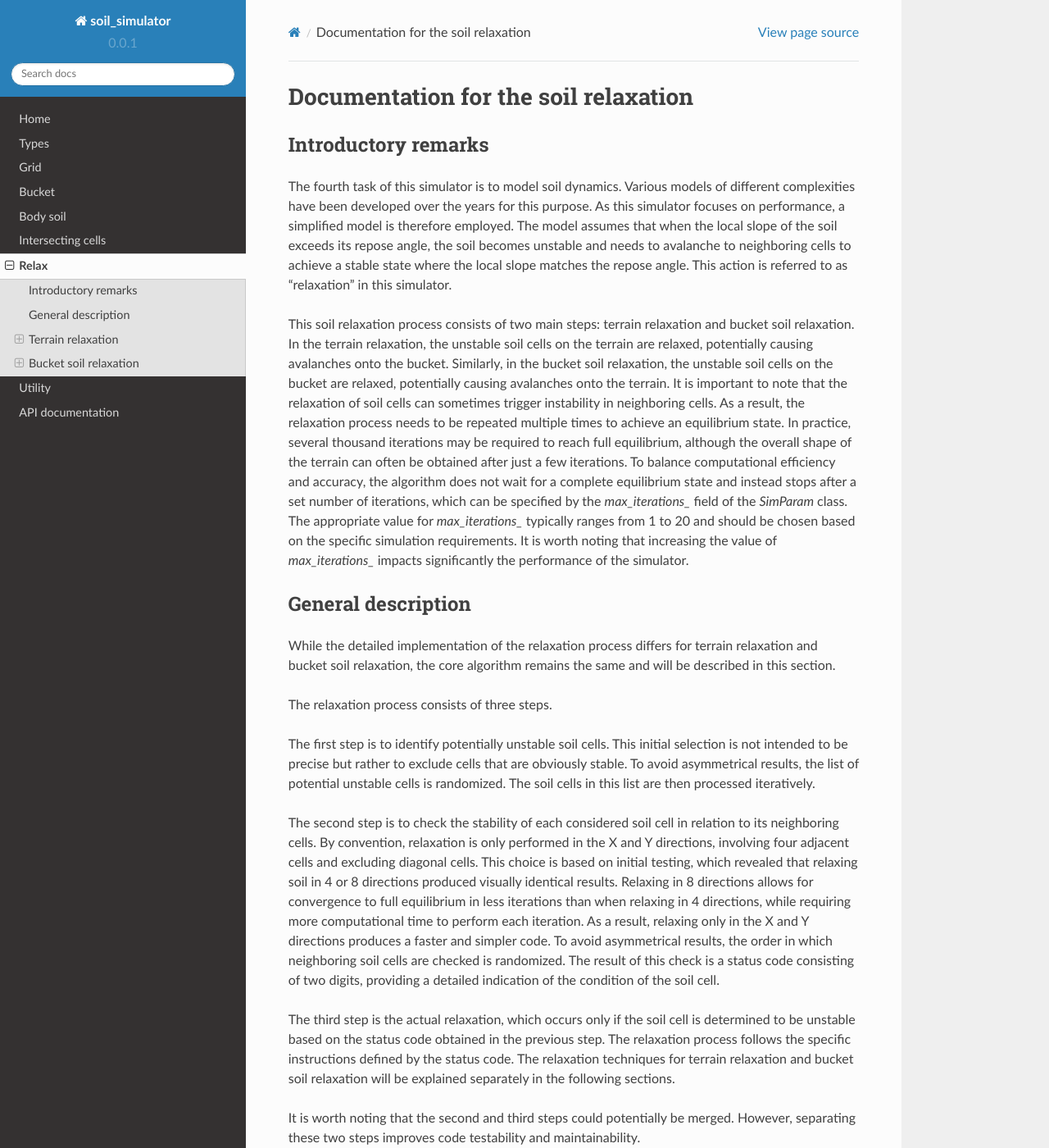
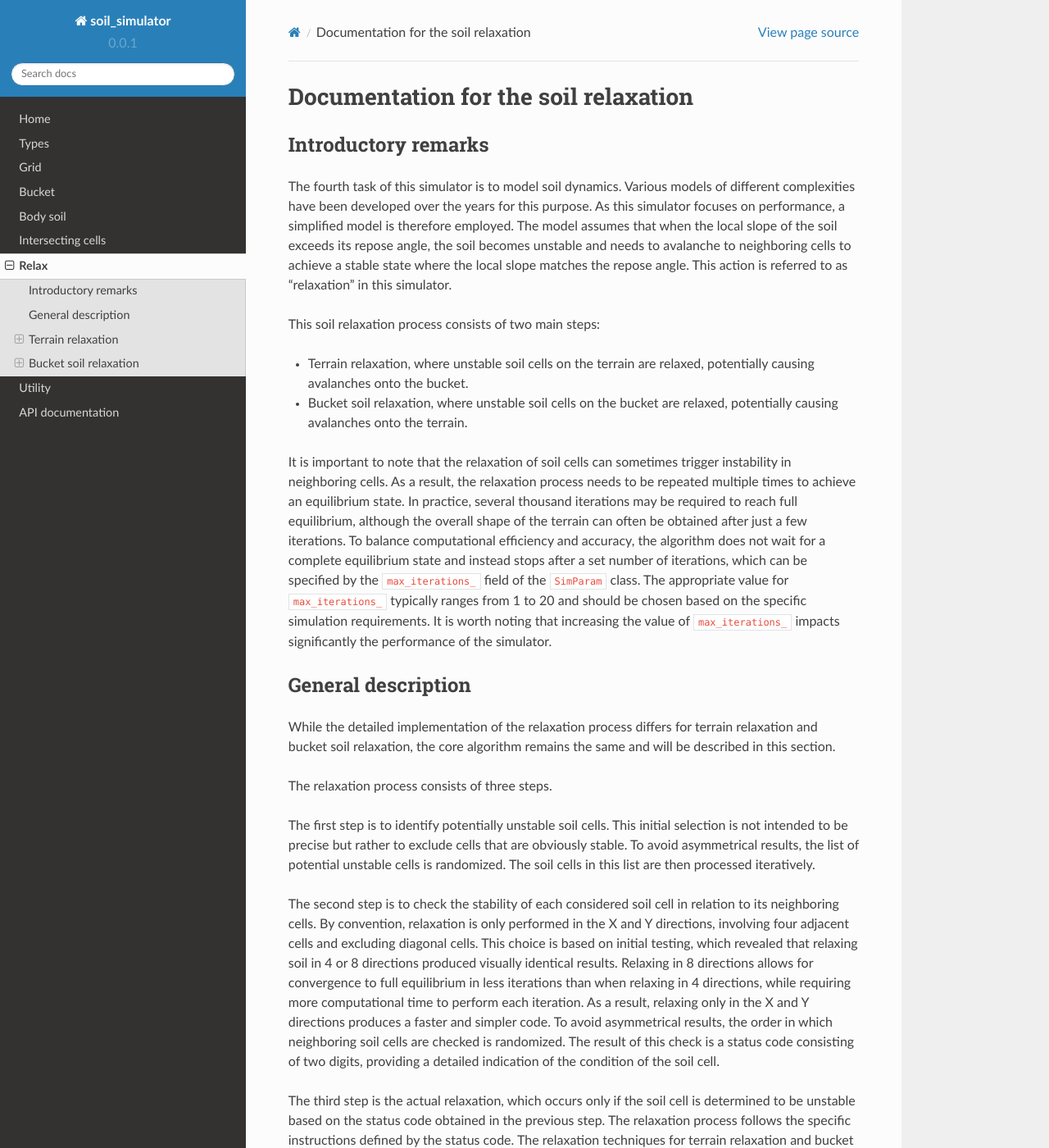
Before and after one commit to KennyVilella/soil_dynamics_cpp, a Sphinx documentation site: the page built from docs/relax.rst, in a window 1280 px wide and 1400 px high. Shown: the whole window at 82% size. Built offline with Sphinx 7.4.7 and the Read the Docs theme 2.0.0, drawn with Linux system fonts in a browser that asks for light colours; some of the changed text lies outside the part shown.

Commit message:
[corrected] formatting in relax documentation

```diff
--- a/docs/relax.rst
+++ b/docs/relax.rst
@@ -12,15 +12,17 @@ As this simulator focuses on performance, a simplified model is therefore employ
 The model assumes that when the local slope of the soil exceeds its repose angle, the soil becomes unstable and needs to avalanche to neighboring cells to achieve a stable state where the local slope matches the repose angle.
 This action is referred to as "relaxation" in this simulator.
 
-This soil relaxation process consists of two main steps: terrain relaxation and bucket soil relaxation.
-In the terrain relaxation, the unstable soil cells on the terrain are relaxed, potentially causing avalanches onto the bucket.
-Similarly, in the bucket soil relaxation, the unstable soil cells on the bucket are relaxed, potentially causing avalanches onto the terrain.
+This soil relaxation process consists of two main steps:
+
+* Terrain relaxation, where unstable soil cells on the terrain are relaxed, potentially causing avalanches onto the bucket.
+* Bucket soil relaxation, where unstable soil cells on the bucket are relaxed, potentially causing avalanches onto the terrain.
+
 It is important to note that the relaxation of soil cells can sometimes trigger instability in neighboring cells.
 As a result, the relaxation process needs to be repeated multiple times to achieve an equilibrium state.
 In practice, several thousand iterations may be required to reach full equilibrium, although the overall shape of the terrain can often be obtained after just a few iterations.
-To balance computational efficiency and accuracy, the algorithm does not wait for a complete equilibrium state and instead stops after a set number of iterations, which can be specified by the `max_iterations_` field of the `SimParam` class.
-The appropriate value for `max_iterations_` typically ranges from 1 to 20 and should be chosen based on the specific simulation requirements.
-It is worth noting that increasing the value of `max_iterations_` impacts significantly the performance of the simulator.
+To balance computational efficiency and accuracy, the algorithm does not wait for a complete equilibrium state and instead stops after a set number of iterations, which can be specified by the :code:`max_iterations_` field of the :code:`SimParam` class.
+The appropriate value for :code:`max_iterations_` typically ranges from 1 to 20 and should be chosen based on the specific simulation requirements.
+It is worth noting that increasing the value of :code:`max_iterations_` impacts significantly the performance of the simulator.
 
 General description
 -------------------
@@ -52,9 +54,9 @@ However, separating these two steps improves code testability and maintainabilit
 Terrain relaxation
 ------------------
 
-This is done by the `RelaxTerrain` function in the `relax.cpp` file.
-Note that the meaning of the two-digit codes given by the function `CheckUnstableTerrainCell` and used by the function `RelaxUnstableTerrainCell` is explained in the docstring of the function `CheckUnstableTerrainCell`.
-In this section, the main focus is to explain the physical reasoning behind the implementation of the `RelaxUnstableTerrainCell` function.
+This is done by the :code:`RelaxTerrain` function in the :code:`relax.cpp` file.
+Note that the meaning of the two-digit codes given by the function :code:`CheckUnstableTerrainCell` and used by the function :code:`RelaxUnstableTerrainCell` is explained in the docstring of the function :code:`CheckUnstableTerrainCell`.
+In this section, the main focus is to explain the physical reasoning behind the implementation of the :code:`RelaxUnstableTerrainCell` function.
 
 Description of the different cases
 ^^^^^^^^^^^^^^^^^^^^^^^^^^^^^^^^^^
@@ -63,14 +65,17 @@ Mainly four different cases are possible, as illustrated in the vertical slice d
 Note that, for illustration purposes, it is assumed that the repose angle allows only for one cell difference between
 neighboring cells.
 
-![Terrain relaxation](assets/relax_terrain.png)
+.. image:: _asset/relax_terrain.png
 
-(a) In this case, there is no bucket, the soil can freely avalanche to the neighboring cell, reaching a stable configuration.
+(a) In this case, there is no bucket.
+The soil can freely avalanche to the neighboring cell, reaching a stable configuration.
 
-(b) In this case, there is some space available below the bucket, the soil can avalanche into that position to fill the gap.
+(b) In this case, there is some space available below the bucket.
+The soil can avalanche into that position to fill the gap.
 Note that the soil column would still be unstable after this movement, requiring a second iteration to reach a stable configuration.
 
 (c) In this case, there is enough space available below the bucket to reach a stable configuration.
+The soil fully avalanches to that position.
 
 (d) In this case, the soil can avalanche on the top of the bucket and reach a stable configuration.
 Note that this is the only case in the simulator where soil from the terrain can be transferred to the bucket.
@@ -83,16 +88,16 @@ In other words, avalanching on the bottom layer has priority over avalanching on
 Impact area
 ^^^^^^^^^^^
 
-For performance optimization, the simulator only checks for soil instability within the lateral area specified by the `impact_area_` field of the `SimOut` class.
-The `impact_area_` is a union of two areas: the `bucket_area_`, which corresponds to the lateral area where the bucket is located, and the `relax_area_`, which corresponds to the lateral area where unstable soil has been identified in the previous step.
+For performance optimization, the simulator only checks for soil instability within the lateral area specified by the :code:`impact_area_` field of the :code:`SimOut` class.
+The :code:`impact_area_` is a union of two areas: the :code:`bucket_area_`, which corresponds to the lateral area where the bucket is located, and the :code:`relax_area_`, which corresponds to the lateral area where unstable soil has been identified in the previous step.
 By limiting the analysis to this specific region, the simulator achieves significant performance gains and becomes almost independent of the grid size.
 
 Bucket soil relaxation
 ----------------------
 
-This is done by the `RelaxBodySoil` function in the `relax.cpp` file.
-Note that the meaning of the two-digit codes given by the function `CheckUnstableBodyCell` and used by the function `RelaxUnstableBodyBell` is explained in the docstring of the function `CheckUnstableBodyCell`.
-In this section, the main focus is to explain the physical reasoning behind the implementation of the `RelaxUnstableBodyBell` function.
+This is done by the :code:`RelaxBodySoil` function in the :code:`relax.cpp` file.
+Note that the meaning of the two-digit codes given by the function :code:`CheckUnstableBodyCell` and used by the function :code:`RelaxUnstableBodyBell` is explained in the docstring of the function :code:`CheckUnstableBodyCell`.
+In this section, the main focus is to explain the physical reasoning behind the implementation of the :code:`RelaxUnstableBodyBell` function.
 
 Description of the different cases
 ^^^^^^^^^^^^^^^^^^^^^^^^^^^^^^^^^^
@@ -101,15 +106,19 @@ Mainly four different cases are possible, as illustrated in the vertical slice d
 Note that, for illustration purposes, it is assumed that the repose angle allows only for one cell difference between
 neighboring cells.
 
-![Bucket soil relaxation](assets/relax_body_soil.png)
+.. image:: _asset/relax_body_soil.png
 
-(a) In this case, there is no bucket, the soil can freely avalanche to the neighboring cell, reaching a stable configuration.
+(a) In this case, there is no bucket.
+The soil can freely avalanche to the neighboring cell, reaching a stable configuration.
 
-(b) In this case, there is one bucket layer, the soil can freely avalanche onto the bucket, forming a stable configuration.
+(b) In this case, there is one bucket layer.
+The soil can freely avalanche onto the bucket, forming a stable configuration.
 
-(c) In this case, there is one bucket layer, the soil can avalanche from one bucket layer to another, forming a stable configuration.
+(c) In this case, there is one bucket layer.
+The soil can avalanche from one bucket layer to another, forming a stable configuration.
 
-(d) In this case, there are two bucket layers, the soil can avalanche to one of the two adjacent bucket layer.
+(d) In this case, there are two bucket layers.
+The soil can avalanche to one of the two adjacent bucket layer.
 Note that the top bucket layer has priority in the case where the soil can avalanche to both bucket layer, while, in the case where the soil should avalanche on the bottom layer, there may not be enough space for all the soil to avalanche, leading to a final state that may not be in equilibrium.
 
 It is important to note that the presence of the bucket at the base of the soil column adds complexity to the relaxation process.
```
